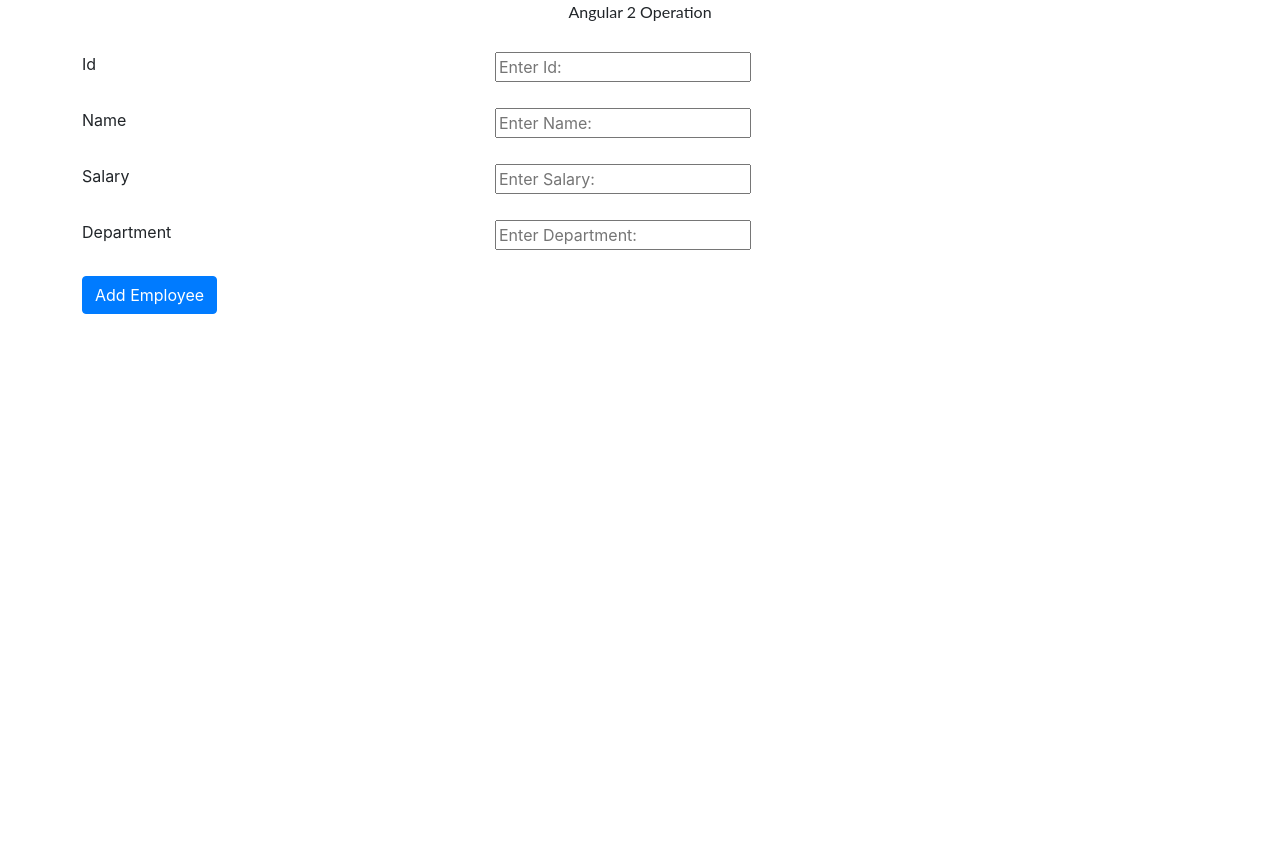
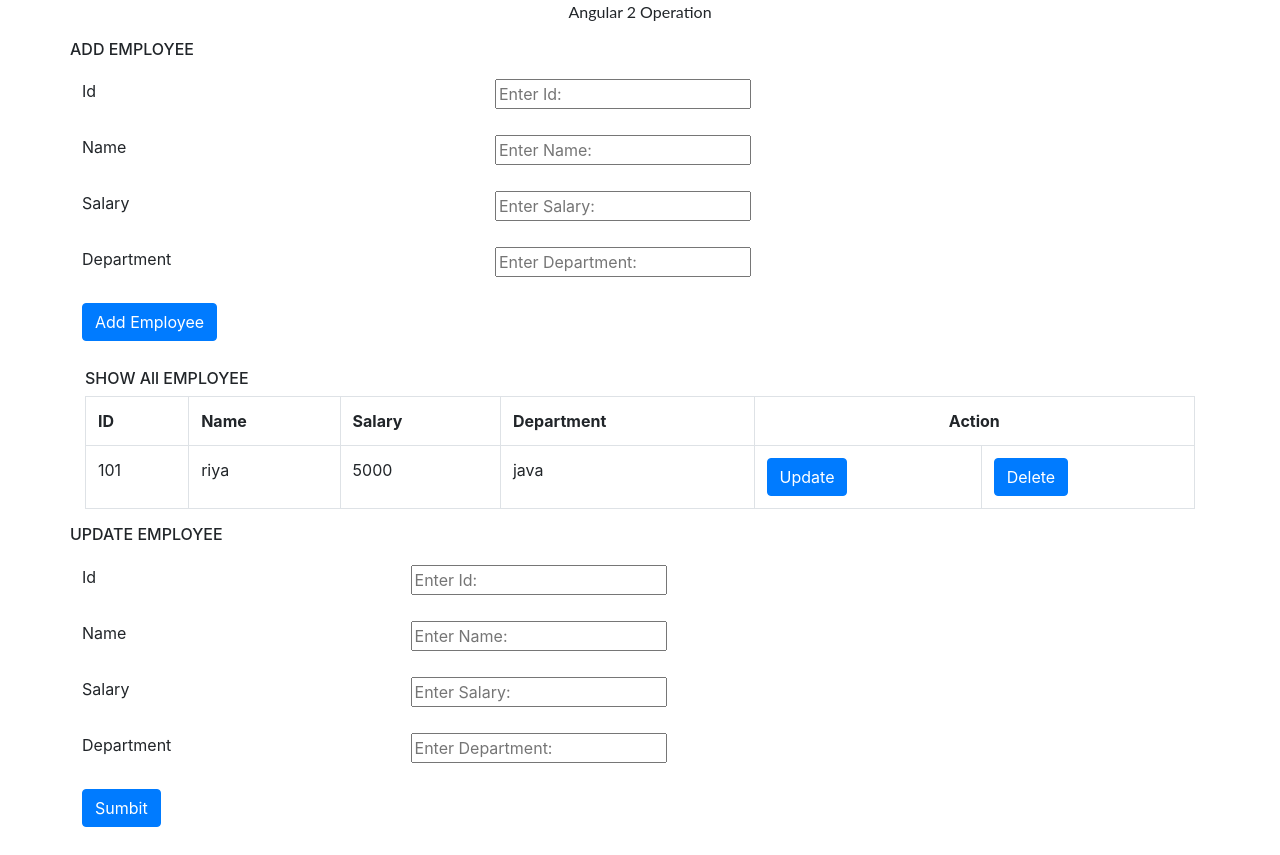
Before and after one commit to riya12e/angular-r5yyxl, an Angular app: page / in a window 1280 px wide. Before the commit the page ends 800 px from the top, so only its background shows below. Built offline with nearby package versions, Linux system fonts and the light colour scheme.

Commit message:
2 files modified

```diff
--- a/src/app/app.component.html
+++ b/src/app/app.component.html
@@ -1,25 +1,55 @@
-
 <div class="container">
   <p align="center">Angular 2 Operation</p>
   <div class="row">
+    <h6>ADD EMPLOYEE</h6>
    <table class="table table-borderless">
       <tr>
         <td><label for="id">Id</label></td>
-      <td><input type="number" id="id" placeholder="Enter Id:" name="id" #id></td>
+      <td><input type="number" id="id" placeholder="Enter Id:" name="id"  [(ngModel)]="id" ></td>
       </tr>
 
       <tr>
         <td><label for="name">Name</label></td>
-      <td><input type="text" id="id" placeholder="Enter Name:" name="name" #name></td>
+      <td><input type="text" id="" placeholder="Enter Name:" name="name"  [(ngModel)]="name"></td>
       </tr>
 
-      <tr><td><label for="sal">Salary</label></td>
-      <td><input type="number" id="sal" placeholder="Enter Salary:" name="salary" #salary></td></tr>
+      <tr><td><label for="salary">Salary</label></td>
+      <td><input type="number" id="salary" placeholder="Enter Salary:" name="salary"  [(ngModel)]="salary"></td></tr>
        <tr><td> <label for="dep">Department</label></td>
-     <td> <input type="text" id="dep" placeholder="Enter Department:" name="department" #dep> </td></tr>
+     <td> <input type="text" id="dep" placeholder="Enter Department:" name="dep"  [(ngModel)]="dep"> </td></tr>
 
-    <tr><td> <button type="submit" class="btn btn-primary" (click)="getDetails(id,name,salary,dep)">Add Employee</button></td></tr>
+    <tr><td> <button type="submit" class="btn btn-primary" (click)="add()">Add Employee</button></td></tr>
   </table>
-   <p>{{id.value}} {{name.value}} {{salary.value}} {{dep.value}}  </p>
-   </div>
+  </div>
  </div>
+    <div class="container">
+        <h6>SHOW All EMPLOYEE</h6>
+             <table class="table table-bordered">
+               <tr ><th>ID</th><th>Name</th><th>Salary</th><th>Department</th><th colspan="2" class="text-center">Action</th></tr>
+              <tr *ngFor="let emp of employee"><td>{{emp.id}}</td><td>{{emp.name}}</td><td>{{emp.salary}}</td><td>{{emp.dep}}</td><td><input type="submit" class="btn btn-primary" name="update" value="Update" (click)="update(e.id,e.name,e.salary,e.dep)"></td><td><input type="submit" class="btn btn-primary" name="delete" value="Delete" (click)="delete(emp.id)"></td></tr>
+              </table>
+              <p *ngIf="flag==true">Data Deleted</p>
+       </div>
+<div class="container">
+  <div class="row">
+    <h6>UPDATE EMPLOYEE</h6>
+   <table class="table table-borderless">
+      <tr>
+        <td><label for="id">Id</label></td>
+      <td><input type="number" id="id" placeholder="Enter Id:" name="id"  [(ngModel)]="newid" ></td>
+      </tr>
+
+      <tr>
+        <td><label for="name">Name</label></td>
+      <td><input type="text" id="name" placeholder="Enter Name:" name="name"  [(ngModel)]="newname"></td>
+      </tr>
+
+      <tr><td><label for="salary">Salary</label></td>
+      <td><input type="number" id="salary" placeholder="Enter Salary:" name="salary"  [(ngModel)]="newsalary"></td></tr>
+       <tr><td> <label for="dep">Department</label></td>
+     <td> <input type="text" id="dep" placeholder="Enter Department:" name="dep"  [(ngModel)]="newdep"> </td></tr>
+
+    <tr><td> <button type="submit" class="btn btn-primary" (click)="updateValues(newid,newname,newsalary,newdep)">Sumbit</button></td></tr>
+  </table>
+  </div>
+ </div>
--- a/src/app/app.component.ts
+++ b/src/app/app.component.ts
@@ -6,19 +6,51 @@ import { Component } from '@angular/core';
   styleUrls: [ './app.component.css' ]
 })
 export class AppComponent {
-  private id:string;
-  private name:string;
-  private salary:string;
-  private department:string;
-
+  id:number;
+  name:string;
+  salary:number;
+  dep:string;
+  employee=[{id:101,name:'riya',salary:5000,dep:'java'}];
 
   constructor(){
   }
-  getDetails(arg1:any,arg2:any,arg3:any,arg4:any){
-     this.id=(<HTMLInputElement>arg1).value;
-     this.name=(<HTMLInputElement>arg2).value;
-     this.salary=(<HTMLInputElement>arg3).value;
-     this.department=(<HTMLInputElement>arg4).value;
-     alert(this.id+" "+this.name+" "+this.salary+" "+this.department);
+  add(){
+    var emp={id:this.id,name:this.name,salary:this.salary,dep:this.dep};
+       this.employee.push(emp);
   }
+ delete(id:number){
+    var flag:boolean=false;
+   for (var i = 0;i <this.employee.length;i++) {
+      if (this.employee[i].id === id) {
+          flag=true;
+          this.employee.splice(i, 1);
+      }
+    }
+    return flag;
+  }
+newid:number;
+newname:string;
+newsalary:number;
+newdepartment:string;
+update(id:number,name:string,salary:number,dep:string)
+{
+  this.newid=id;
+  this.newname=name;
+  this.newsalary=salary;
+  this.newdepartment=dep;
+  }
+updateValues(id:number,name:string,salary:number,dep:string)
+{
+  for(var i=0;i<this.employee.length;i++){
+    let e=this.employee[i];
+    if(e.id==id){
+      //console.log(name);
+      this.employee.splice(i,1);
+      this.employee.push({id,name,salary,dep});
+      //console.log(e.name);
+      break;
+    }
 }
+
+}
+}
```
